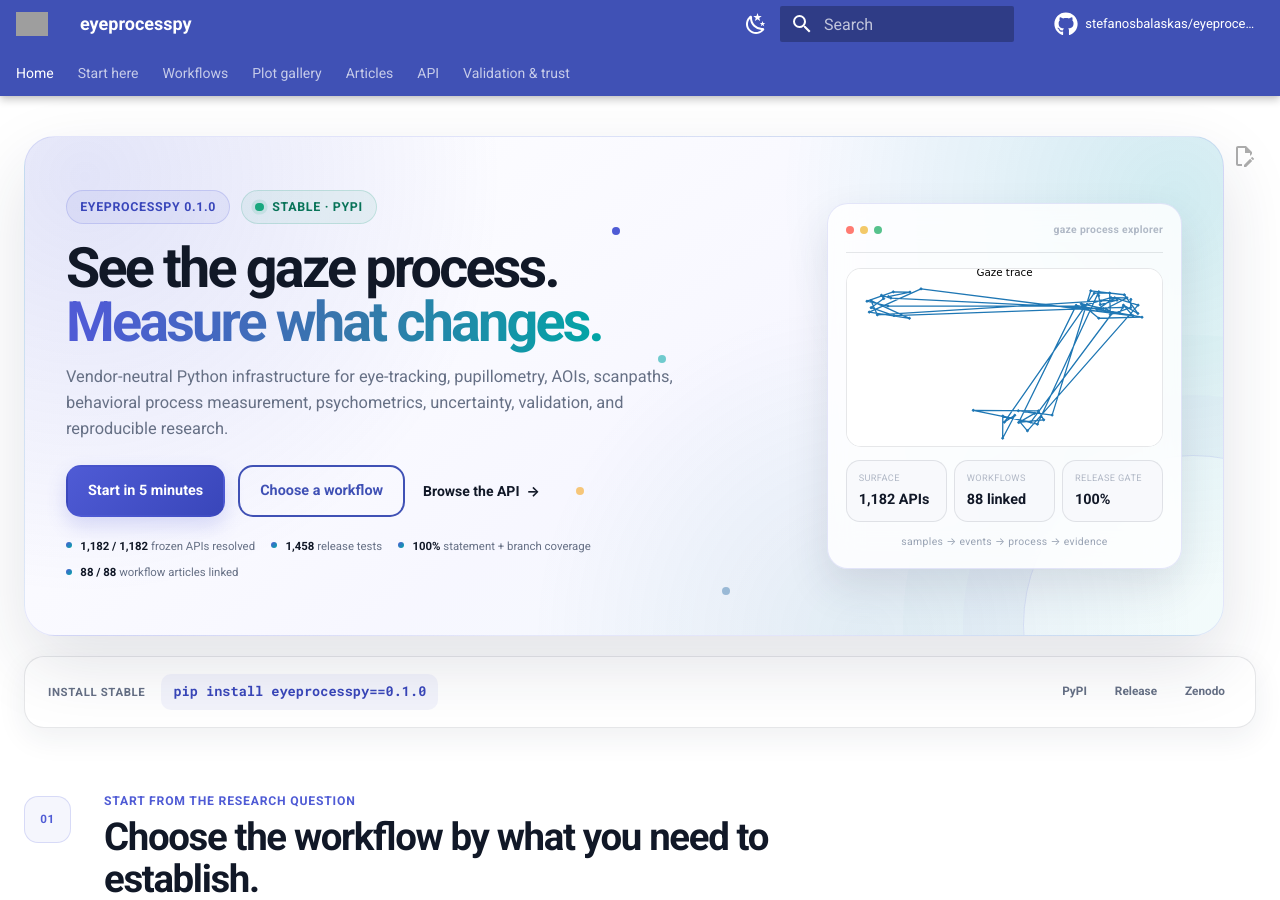
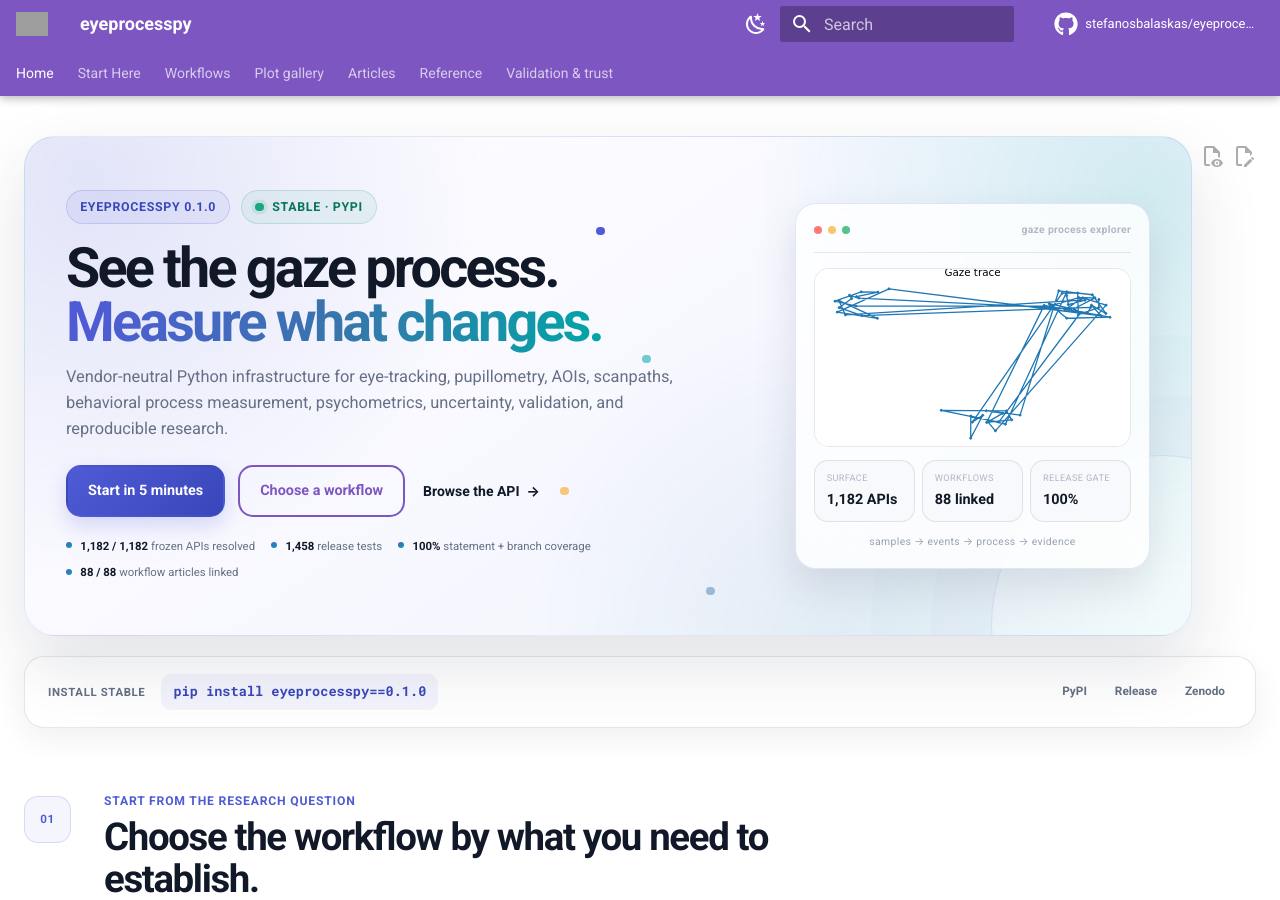
Before and after one commit to stefanosbalaskas/eyeprocesspy, an MkDocs documentation site: the page built from docs/index.md, in a window 1280 px wide and 900 px high. Built offline with MkDocs 1.6.1 and Material for MkDocs 9.7.7, drawn with Linux system fonts in a browser that asks for light colours; comment, search, counter and statistics services are not loaded; grey boxes are pictures that could not be loaded.

Commit message:
docs: match current package navigation and theme

```diff
--- a/mkdocs.yml
+++ b/mkdocs.yml
@@ -14,7 +14,7 @@
 
 nav:
   - Home: index.md
-  - Start here:
+  - Start Here:
       - Getting started: getting-started.md
       - Manual installation: manual-install.md
       - Cookbook: cookbook.md
@@ -37,7 +37,7 @@
   - Articles:
       - 88-workflow library: articles/index.md
       - Featured workflows: articles/featured-workflows.md
-  - API:
+  - Reference:
       - Reference map: reference/index.md
       - Complete API reference: reference/api.md
       - Plotting reference: reference/plotting.md
@@ -51,38 +51,41 @@
   logo: https://raw.githubusercontent.com/stefanosbalaskas/gpbiometricspy/main/docs/assets/python-suite-logo.png
   icon:
     repo: fontawesome/brands/github
-  palette:
-    - media: "(prefers-color-scheme: light)"
-      scheme: default
-      primary: indigo
-      accent: teal
-      toggle:
-        icon: material/weather-night
-        name: Switch to dark mode
-    - media: "(prefers-color-scheme: dark)"
-      scheme: slate
-      primary: indigo
-      accent: cyan
-      toggle:
-        icon: material/weather-sunny
-        name: Switch to light mode
   features:
     - navigation.instant
+    - navigation.instant.prefetch
     - navigation.instant.progress
     - navigation.tracking
     - navigation.tabs
     - navigation.tabs.sticky
     - navigation.sections
+    - navigation.expand
     - navigation.indexes
     - navigation.top
     - navigation.footer
     - content.action.edit
+    - content.action.view
     - content.code.copy
+    - content.code.annotate
     - content.tabs.link
+    - content.tooltips
     - toc.follow
     - search.suggest
     - search.highlight
     - search.share
+  palette:
+    - scheme: default
+      primary: deep purple
+      accent: teal
+      toggle:
+        icon: material/weather-night
+        name: Switch to dark mode
+    - scheme: slate
+      primary: deep purple
+      accent: teal
+      toggle:
+        icon: material/weather-sunny
+        name: Switch to light mode
 
 plugins:
   - search
@@ -99,6 +102,7 @@
   - attr_list
   - md_in_html
   - tables
+  - footnotes
   - toc:
       permalink: true
   - pymdownx.details
```
